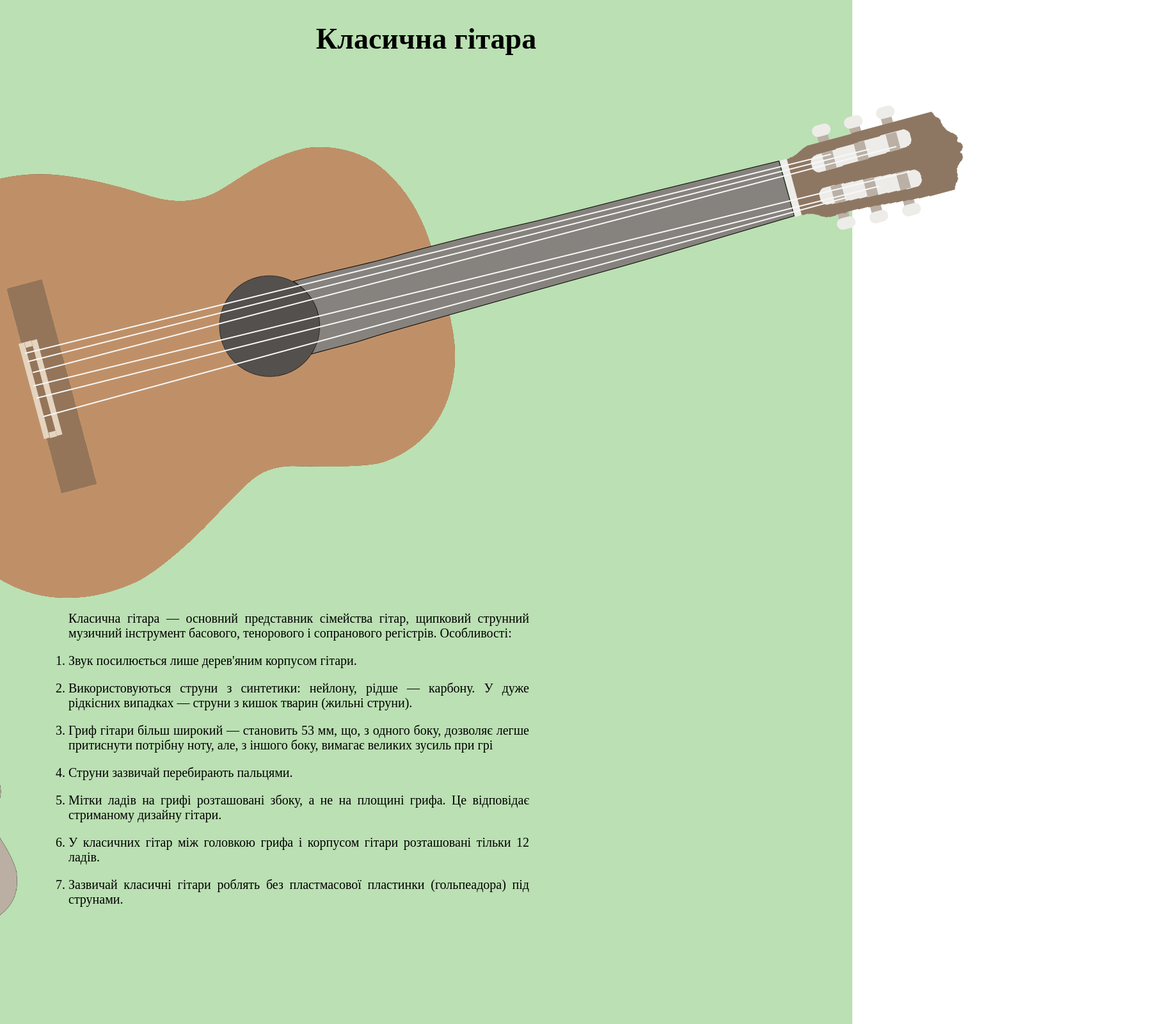
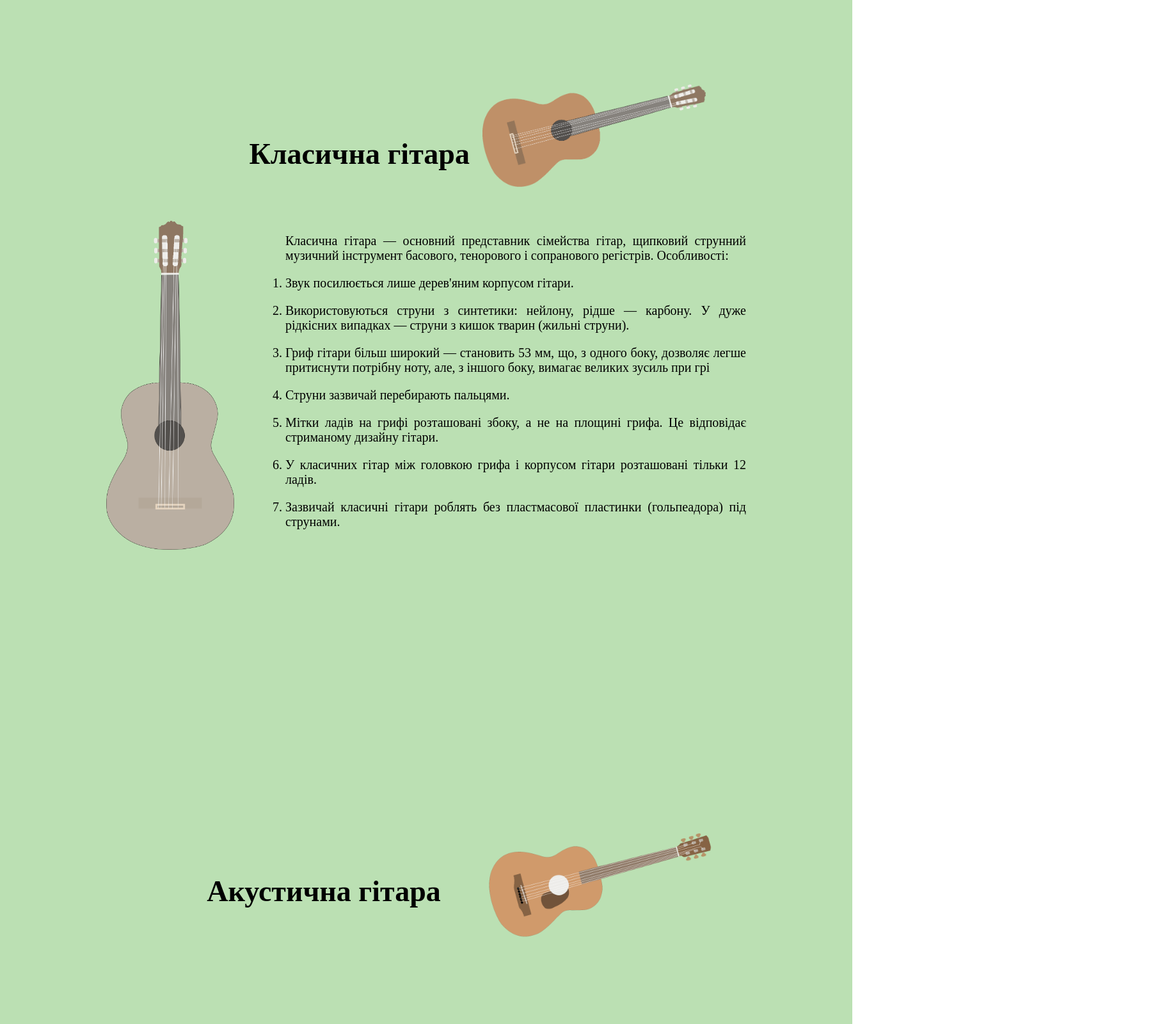
Before and after one commit to 123BlackRoise/Guitars, a plain HTML site: page index.html in a window 1280 px wide. Shown: the part 1120-2720 px from the top of the page at 64% size, 1816 px wide, since content can reach past the window. Drawn offline with Linux system fonts and the light colour scheme.

Commit message:
Update style.css

```diff
--- a/CSS/style.css
+++ b/CSS/style.css
@@ -131,6 +131,42 @@ body{
     transition: all 0.2s ease;
 }
 
+.main_content-container{
+    display: flex;
+    flex-direction: row;
+    align-items: center;
+    justify-content: center;
+    margin-left: 160px;
+    margin-top: 180px;
+}
+
+.main__content-image2{
+    float: right;
+    margin-bottom: 15px;
+    margin-left: 20px;
+    width: auto;
+    height: 160px;
+    transition: all 0.2s ease;
+}
+
+.main__content-image2-electro{
+    float: right;
+    margin-bottom: 15px;
+    margin-left: 20px;
+    width: auto;
+    height: 460px;
+    transition: all 0.2s ease;
+}
+
+.main__content-image2-acustic{
+    float: right;
+    margin-bottom: 15px;
+    margin-left: 20px;
+    width: auto;
+    height: 460px;
+    transition: all 0.2s ease;
+}
+
 .main__content-image:hover{
     height: auto;
     width: 260px;
```
